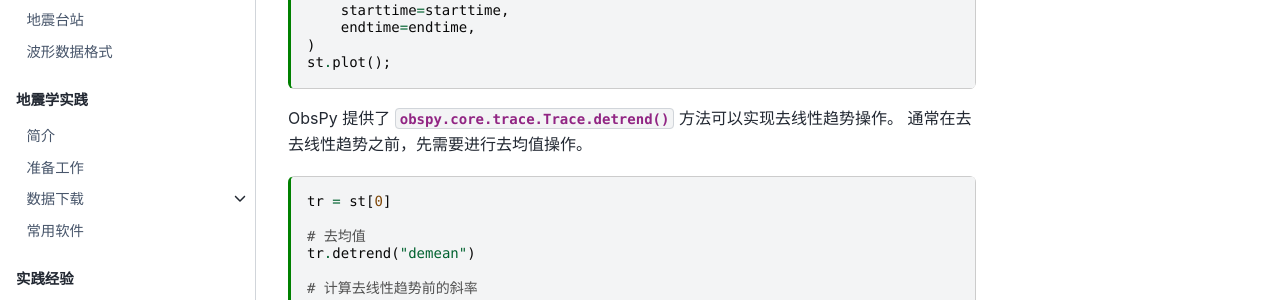
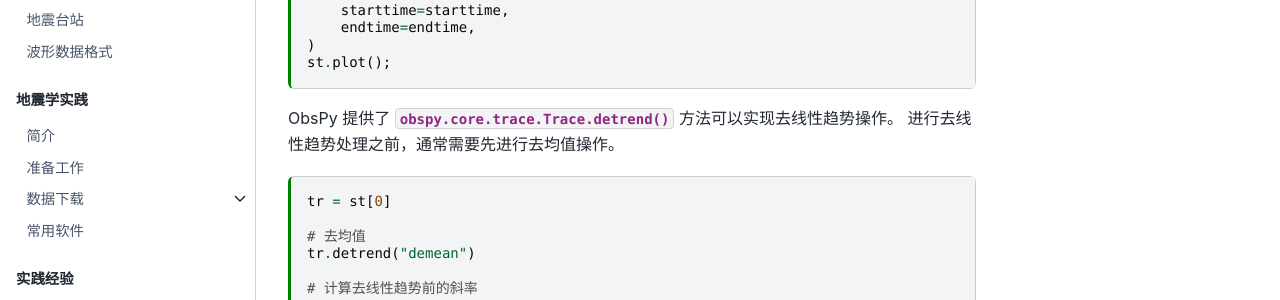
Before and after one commit to seismo-learn/seismology101, a Jupyter Book: the page built from source/exercises/detrend.md, in a window 1280 px wide and 1313 px high. Shown: the part 675-975 px from the top of the window. Built offline with Jupyter Book 1.0.4 settings and Sphinx 7.4.7 and the Sphinx Book theme 1.1.4, drawn with Linux system fonts in a browser that asks for light colours; pages that are not in the unit, such as notebooks, are missing from menus.

Commit message:
Update source/exercises/detrend.md
Co-authored-by: Yao Jiayuan <coreman.seism@gmail.com>

````diff
--- a/source/exercises/detrend.md
+++ b/source/exercises/detrend.md
@@ -47,7 +47,7 @@ st.plot();
 ```
 
 ObsPy 提供了 {meth}`obspy.core.trace.Trace.detrend` 方法可以实现去线性趋势操作。
-通常在去去线性趋势之前，先需要进行去均值操作。
+进行去线性趋势处理之前，通常需要先进行去均值操作。
 
 ```{code-cell} ipython3
 tr = st[0]
````
